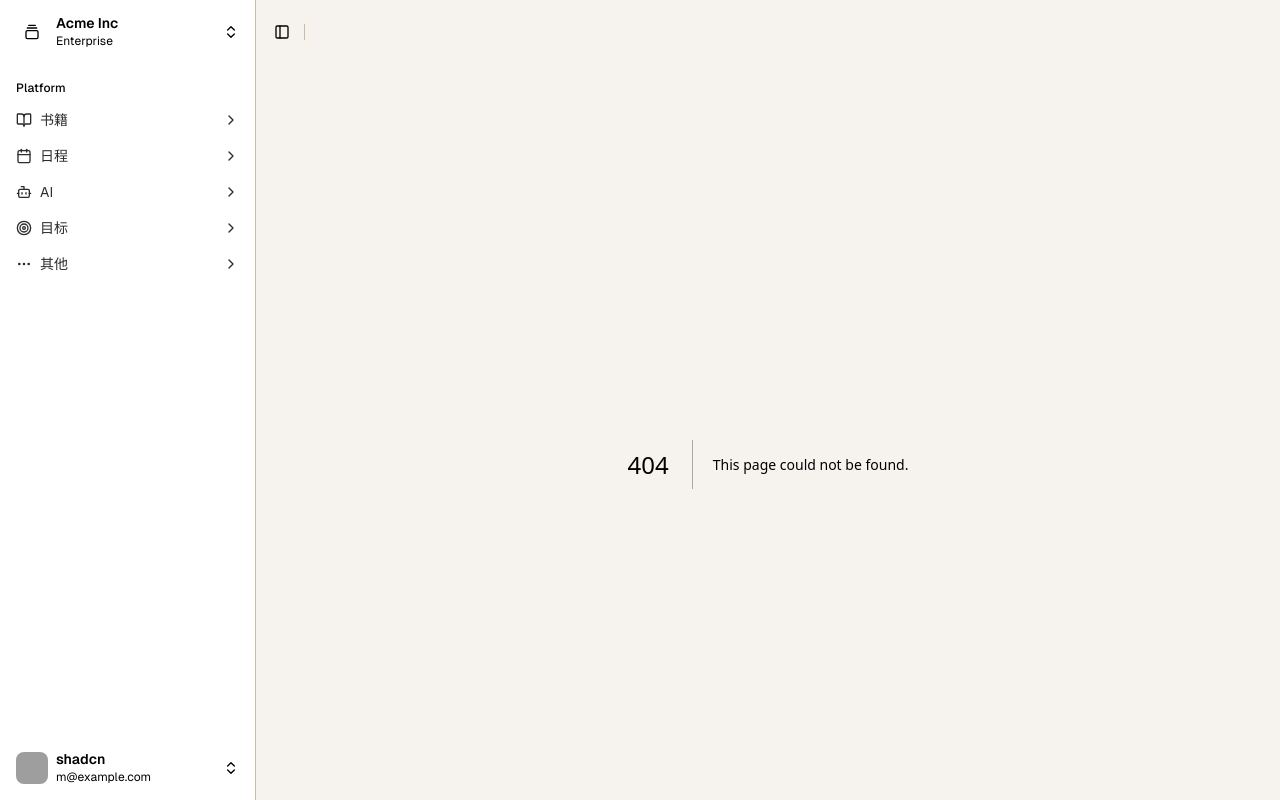
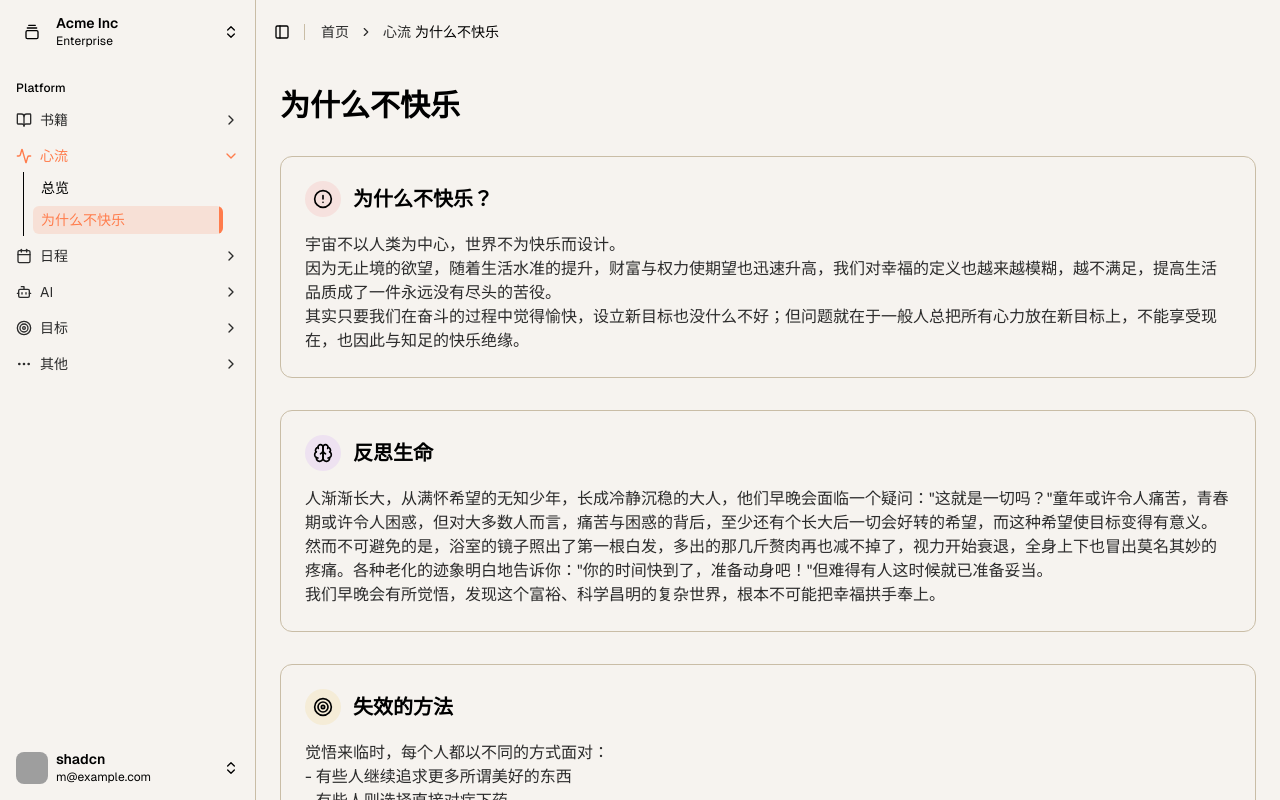
Before and after one commit to yellowpoint/book-impossible, a Next.js app: page /flow/why-not-happy in a window 1280 px wide. Before the commit this address had no page. Shown: the top 800 px of the page. Built offline with nearby package versions, Linux system fonts and the light colour scheme; grey boxes are pictures that could not be loaded.

Commit message:
新建心流页面

```diff
--- /dev/null
+++ b/src/app/(book)/flow/why-not-happy/page.jsx
@@ -0,0 +1,81 @@
+"use client";
+
+import { motion } from "framer-motion";
+import { Brain, Heart, Target, AlertCircle, Lightbulb, History } from "lucide-react";
+
+const sections = [
+  {
+    title: "为什么不快乐？",
+    icon: AlertCircle,
+    content: "宇宙不以人类为中心，世界不为快乐而设计。\n\n因为无止境的欲望，随着生活水准的提升，财富与权力使期望也迅速升高，我们对幸福的定义也越来越模糊，越不满足，提高生活品质成了一件永远没有尽头的苦役。\n\n其实只要我们在奋斗的过程中觉得愉快，设立新目标也没什么不好；但问题就在于一般人总把所有心力放在新目标上，不能享受现在，也因此与知足的快乐绝缘。",
+    color: "bg-red-500",
+  },
+  {
+    title: "反思生命",
+    icon: Brain,
+    content: '人渐渐长大，从满怀希望的无知少年，长成冷静沉稳的大人，他们早晚会面临一个疑问："这就是一切吗？"童年或许令人痛苦，青春期或许令人困惑，但对大多数人而言，痛苦与困惑的背后，至少还有个长大后一切会好转的希望，而这种希望使目标变得有意义。\n\n然而不可避免的是，浴室的镜子照出了第一根白发，多出的那几斤赘肉再也减不掉了，视力开始衰退，全身上下也冒出莫名其妙的疼痛。各种老化的迹象明白地告诉你："你的时间快到了，准备动身吧！"但难得有人这时候就已准备妥当。\n\n我们早晚会有所觉悟，发现这个富裕、科学昌明的复杂世界，根本不可能把幸福拱手奉上。',
+    color: "bg-purple-500",
+  },
+  {
+    title: "失效的方法",
+    icon: Target,
+    content: "觉悟来临时，每个人都以不同的方式面对：\n\n- 有些人继续追求更多所谓美好的东西\n- 有些人则选择直接对症下药\n- 有些人干脆投降认输，躲进自己的小天地\n- 也有越来越多心灵空虚无助的人纷纷求助于宗教\n\n上述这些解决方案都不再管用，我们生存的社会，物质享受虽已至巅峰，却仍受种种疑难杂症所苦。",
+    color: "bg-yellow-500",
+  },
+  {
+    title: "社会制约与本能冲动",
+    icon: Heart,
+    content: "在复杂的社会中求生，绝对有必要为实现外在目标暂时牺牲一时的满足，但不必因此而成为傀儡。\n\n最好的方法是不以社会的奖赏为念，试着以自己所能控制的奖赏取而代之。\n\n从社会制约下解放自我，最重要的步骤就是时时刻刻发掘每一事件中的回馈。\n\n但光是放纵本能的欲望，并不等于摆脱社会制约，我们还得超脱肉体的欲望，学习控制意识。",
+    color: "bg-green-500",
+  },
+  {
+    title: "看看老祖宗",
+    icon: History,
+    content: "生活的品质取决于控制意识的能力，这是人类早已知道的简单事实。\n\n古希腊的古典禁欲主义、基督教僧侣的苦修、印度瑜伽、中国道教及佛教禅宗、以及近年出现的心理分析，目的也是从本能冲动与社会制约下解放意识。\n\n如果人类真的几千年来一直懂得得到自由、控制自己生活的方法，为什么会在这方面毫无进展呢？\n- 首先，解放意识的知识，需要每个人自行从不断的尝试与错误中学习\n- 其次，控制意识的知识在文化背景改变时，也必须进行相应调整",
+    color: "bg-blue-500",
+  },
+  {
+    title: "小结",
+    icon: Lightbulb,
+    content: "我们从生活中得到的快乐，取决于心灵如何过滤与阐释日常体验。快乐与否，端视内心是否和谐，而与我们控制宇宙的能力毫无关系。\n\n控制意识才能控制体验的品质，任何在这方面最起码的进步都足以提升生活的品质，使生活更快乐、更有意义。\n\n在设法改善体验品质之前，下一章将了解下意识的运作方式以及体验的真正意义。",
+    color: "bg-indigo-500",
+  },
+];
+
+export default function WhyNotHappyPage() {
+  return (
+    <div className="container mx-auto p-6 space-y-8">
+      <motion.h1
+        initial={{ opacity: 0, y: -20 }}
+        animate={{ opacity: 1, y: 0 }}
+        className="text-3xl font-bold mb-8"
+      >
+        为什么不快乐
+      </motion.h1>
+
+      {sections.map((section, index) => (
+        <motion.section
+          key={section.title}
+          initial={{ opacity: 0, y: 20 }}
+          animate={{ opacity: 1, y: 0 }}
+          transition={{ delay: index * 0.1 }}
+          className="rounded-xl border bg-card p-6"
+        >
+          <div className="flex items-center gap-3 mb-4">
+            <div className={`rounded-full p-2 ${section.color} bg-opacity-10`}>
+              <section.icon className="h-5 w-5" />
+            </div>
+            <h2 className="text-xl font-semibold">{section.title}</h2>
+          </div>
+          <div className="prose prose-sm max-w-none">
+            {section.content.split('\n\n').map((paragraph, i) => (
+              <p key={i} className="text-muted-foreground whitespace-pre-line">
+                {paragraph}
+              </p>
+            ))}
+          </div>
+        </motion.section>
+      ))}
+    </div>
+  );
+}
--- a/src/components/app-sidebar.jsx
+++ b/src/components/app-sidebar.jsx
@@ -89,12 +89,23 @@ export const data = {
           title: "创造力",
           url: "/creativity",
           icon: Sparkles,
+        }
+      ],
+    },
+    {
+      title: "心流",
+      icon: Activity,
+      items: [
+        {
+          title: "总览",
+          url: "/flow",
+          icon: Home,
         },
         {
-          title: "心流",
-          url: "/flow",
-          icon: Activity,
-        },
+          title: "为什么不快乐",
+          url: "/flow/why-not-happy",
+          icon: Heart,
+        }
       ],
     },
     {
```
